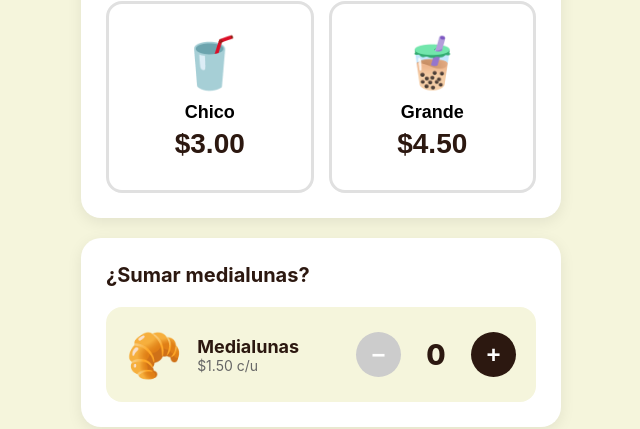
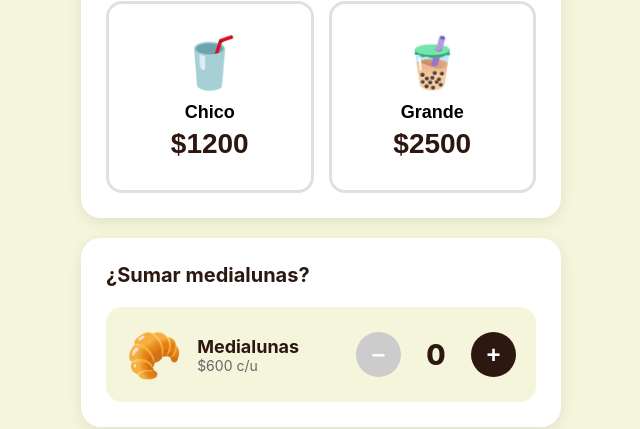
Before and after one commit to tualmacen/quiero-cafe, a plain HTML site: page index.html in a window 1280 px wide. Shown: the part 192-621 px from the top of the page, 319-959 px from the left. Drawn offline with Linux system fonts and the light colour scheme; a script that the page names is missing.

Commit message:
Update index.html

```diff
--- a/index.html
+++ b/index.html
@@ -242,12 +242,12 @@
                 <button class="size-btn" onclick="selectSize('chico', 3.00, this)">
                     <div class="size-icon">🥤</div>
                     <div class="size-name">Chico</div>
-                    <div class="size-price">$3.00</div>
+                    <div class="size-price">$1200</div>
                 </button>
                 <button class="size-btn" onclick="selectSize('grande', 4.50, this)">
                     <div class="size-icon">🧋</div>
                     <div class="size-name">Grande</div>
-                    <div class="size-price">$4.50</div>
+                    <div class="size-price">$2500</div>
                 </button>
             </div>
         </div>
@@ -259,7 +259,7 @@
                     <div class="medialunas-icon">🥐</div>
                     <div>
                         <div class="medialunas-text">Medialunas</div>
-                        <div class="medialunas-price">$1.50 c/u</div>
+                        <div class="medialunas-price">$600 c/u</div>
                     </div>
                 </div>
                 <div class="quantity">
```
